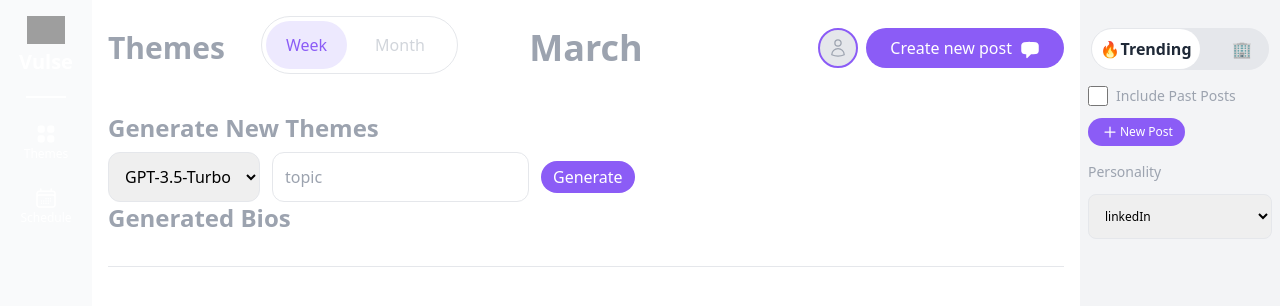
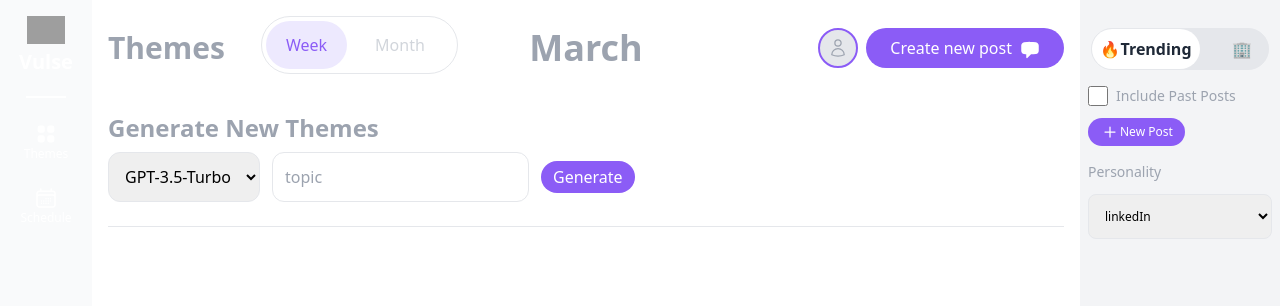
Before and after one commit to AlexThomas-Graft0/vulse-content-generator, a Next.js app: page / in a window 1280 px wide. Shown: the top 306 px of the page. Built offline with nearby package versions, Linux system fonts and the light colour scheme; grey boxes are pictures that could not be loaded.

Commit message:
removed bios

```diff
--- a/pages/index.js
+++ b/pages/index.js
@@ -564,15 +564,6 @@ export default function Home() {
                 </button>
               </form>
             </div>
-            <div className="flex flex-col items-start justify-start w-full h-full p- space-y-2 ">
-              {/* //display genearted bios */}
-              <h3 className="text-2xl font-semibold text-gray-400 dark:text-gray-500 text-center">
-                Generated Bios
-              </h3>
-              <div className="flex flex-col items-start justify-start w-full h-full p- space-y-2 whitespace-pre-wrap">
-                {generatedBios}
-              </div>
-            </div>
             <div className="grid grid-cols-3 gap-4 mb-4 border-b py-3">
               {Object.keys(pillars).map((pillar, index) => (
                 <div
```
